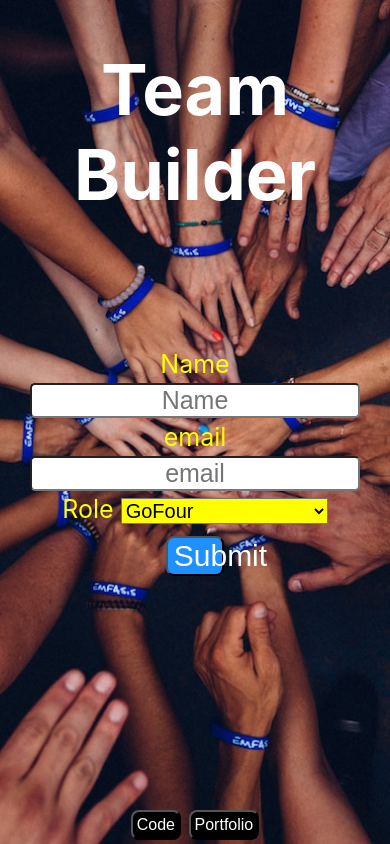
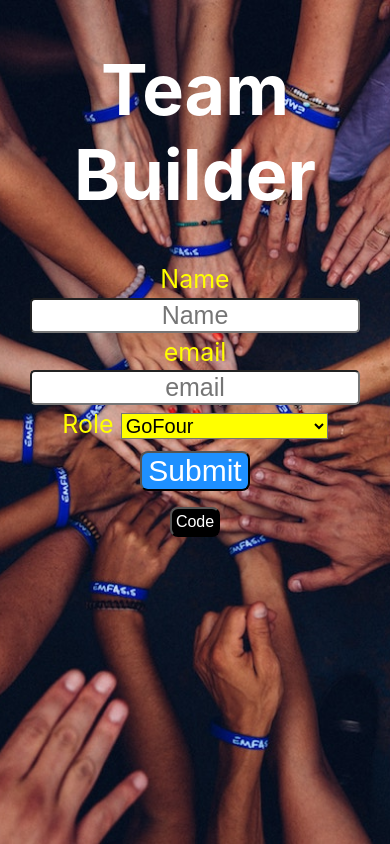
Before and after one commit to bloominstituteoftechnology/team-builder, a React (Create React App) app: page / in a window 390 px wide. Built offline with nearby package versions, Linux system fonts and the light colour scheme.

Commit message:
Style buttons for breakpoints and remove portfolio button.

```diff
--- a/src/App.js
+++ b/src/App.js
@@ -2,7 +2,7 @@ import React, {useState} from 'react';
 
 import TeamForm from './Components/TeamForm';
 import TeamMember from './Components/TeamMember';
-import Path from './Components/Path';
+
 
 import styled from "styled-components";
 import bgrnd from "./img/team.jpg";
@@ -15,7 +15,7 @@ background-position: center;
 background-size: cover;
 display:flex;
 flex-direction:column;
-justify-content:space-between;
+/* justify-content:space-around; */
 height: 100vh;
 h1 {color: white;
 font-size:7rem;}
@@ -39,11 +39,12 @@ function App() {
     <div className="App">
       <Container>
         <h1>Team Builder</h1>
+
         <TeamForm submit={submit}/>
         <TeamDiv>
           <TeamMember mates={teamMember}/>
         </TeamDiv>
-        <Path />
+
       </Container>
     </div>
   );
--- a/src/Components/Path.js
+++ b/src/Components/Path.js
@@ -22,10 +22,6 @@ const Path = () => {
             <a href="https://github.com/J2Macwilliams/team-builder">
                 <Button>Code</Button>
             </a>
-            <a href="https://j2macwilliams.github.io/My-Portfolio/">
-                <Button>Portfolio</Button>
-            </a>
-
         </div>
     )
 }
--- a/src/Components/TeamForm.js
+++ b/src/Components/TeamForm.js
@@ -1,4 +1,6 @@
 import React, {useState} from 'react';
+
+import Path from './Path';
 import styled from "styled-components";
 
 const FormDiv = styled.div`
@@ -14,13 +16,19 @@ const FormDiv = styled.div`
        background: yellow;
     font-size: 2rem;
    }
-   button {
+
+   .button {
        font-size: 3rem;
        color: white;
        background: dodgerblue;
        margin: 3%;
        border-radius: 8px;
-       width: 15%;
+
+       &:hover{
+        background: white;
+        color: dodgerblue;
+        border: 1px solid dodgerblue;
+        }
    }
 `;
 
@@ -83,8 +91,9 @@ export default function Form(props) {
                         <option>Project Manager</option>
                     </select>
                      <br />
-                    <button type='submit'>  Submit    </button>
+                    <button type='submit' className="button" >  Submit    </button>
             </form>
+            <Path />
         </FormDiv>
     )
 };
--- a/src/Components/TeamMember.js
+++ b/src/Components/TeamMember.js
@@ -7,7 +7,7 @@ const MateCard = styled.div`
 background: white;
 opacity: .7;
 font-size: 2rem;
-width: 30%;
+/* width: 30%; */
 margin: 3%;
 border-radius: 8px;
 h3 {
```
